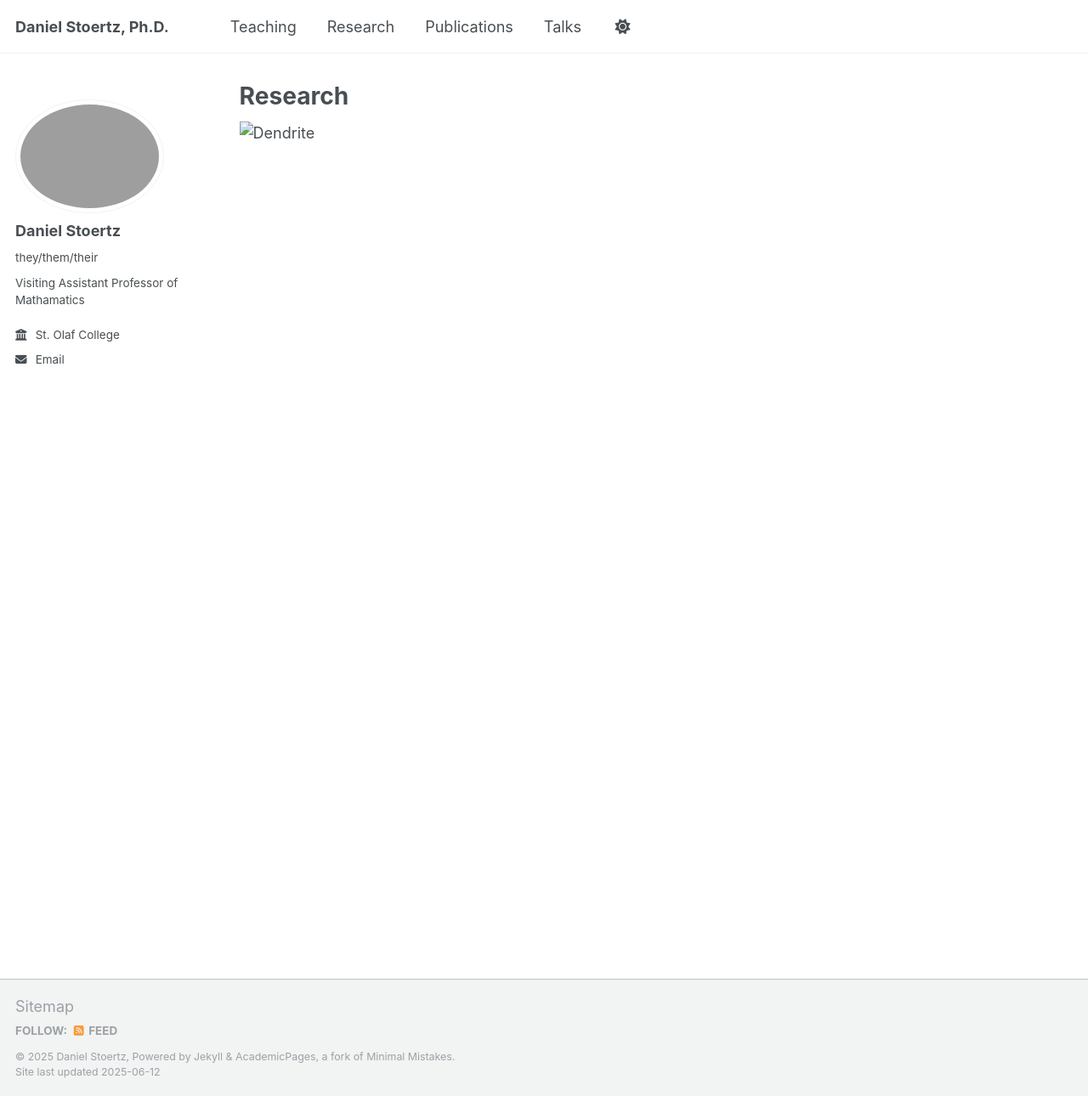
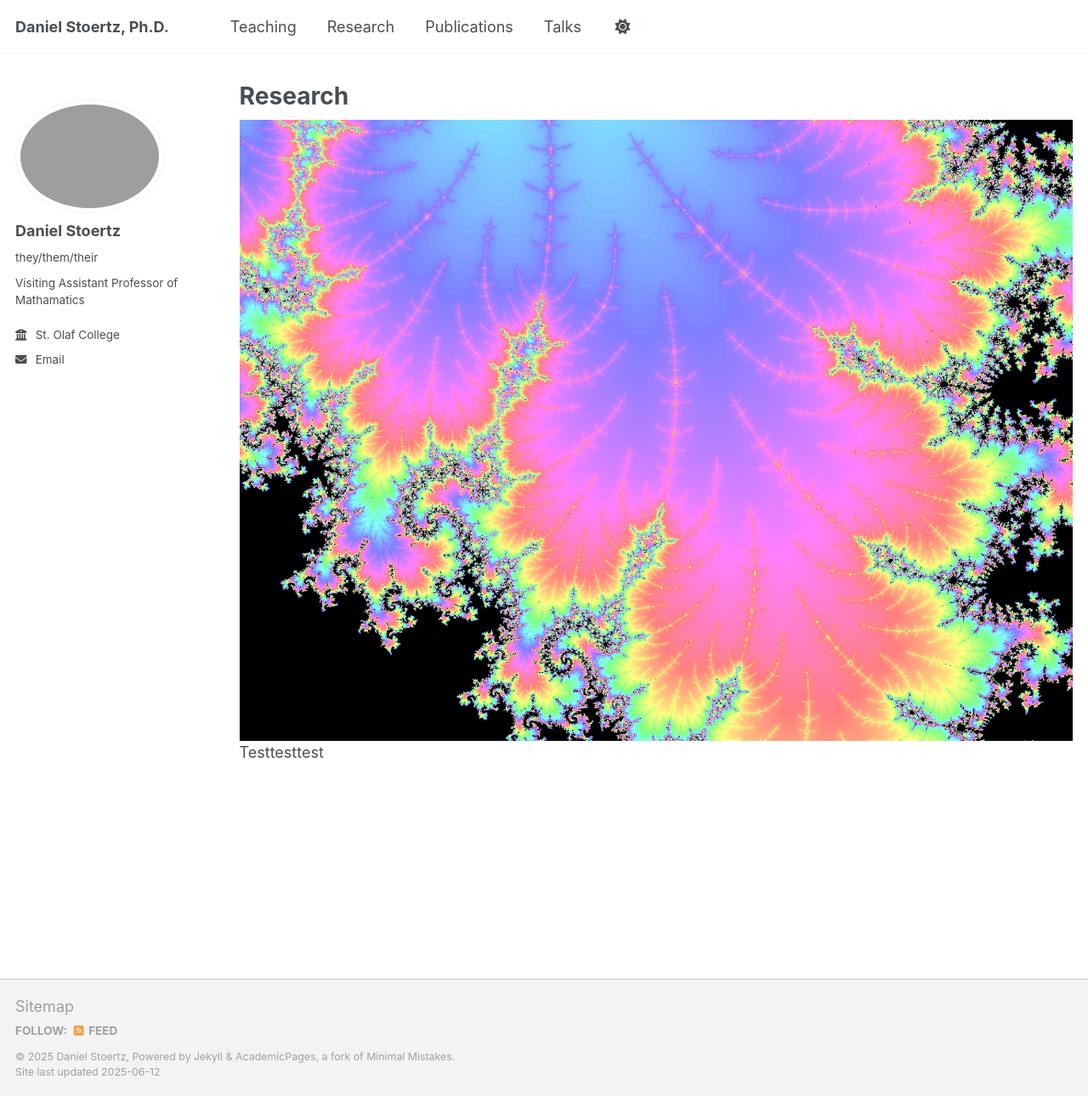
Before and after one commit to dstoertz/academic-page, a Jekyll site: the page built from _pages/research.html, in a window 1280 px wide and 1290 px high. Shown: the whole window at 85% size. Built offline with Jekyll 4.4.1, drawn with Linux system fonts in a browser that asks for light colours.

Commit message:
Update research.html

```diff
--- a/_pages/research.html
+++ b/_pages/research.html
@@ -7,8 +7,9 @@ author_profile: true
 
 {% include base_path %}
 
-<img src="./images/Dendrite.png" alt="Dendrite">
+<img src="/images/Dendrite.png" alt="Dendrite">
 
-{% for post in site.research reversed %}
+<!--{% for post in site.research reversed %}
   {% include archive-single.html %}
-{% endfor %}
+{% endfor %}-->
+Testtesttest
```
